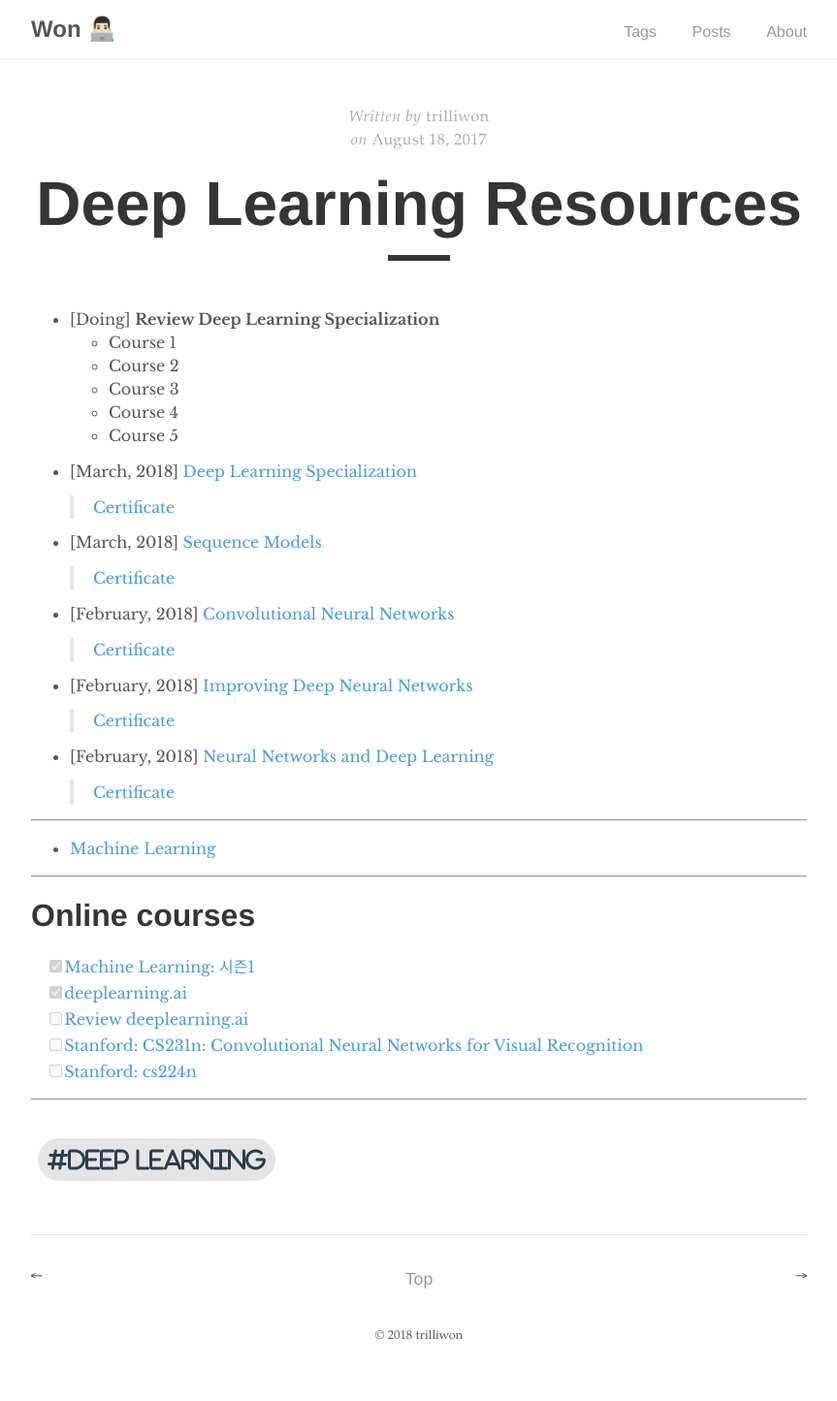
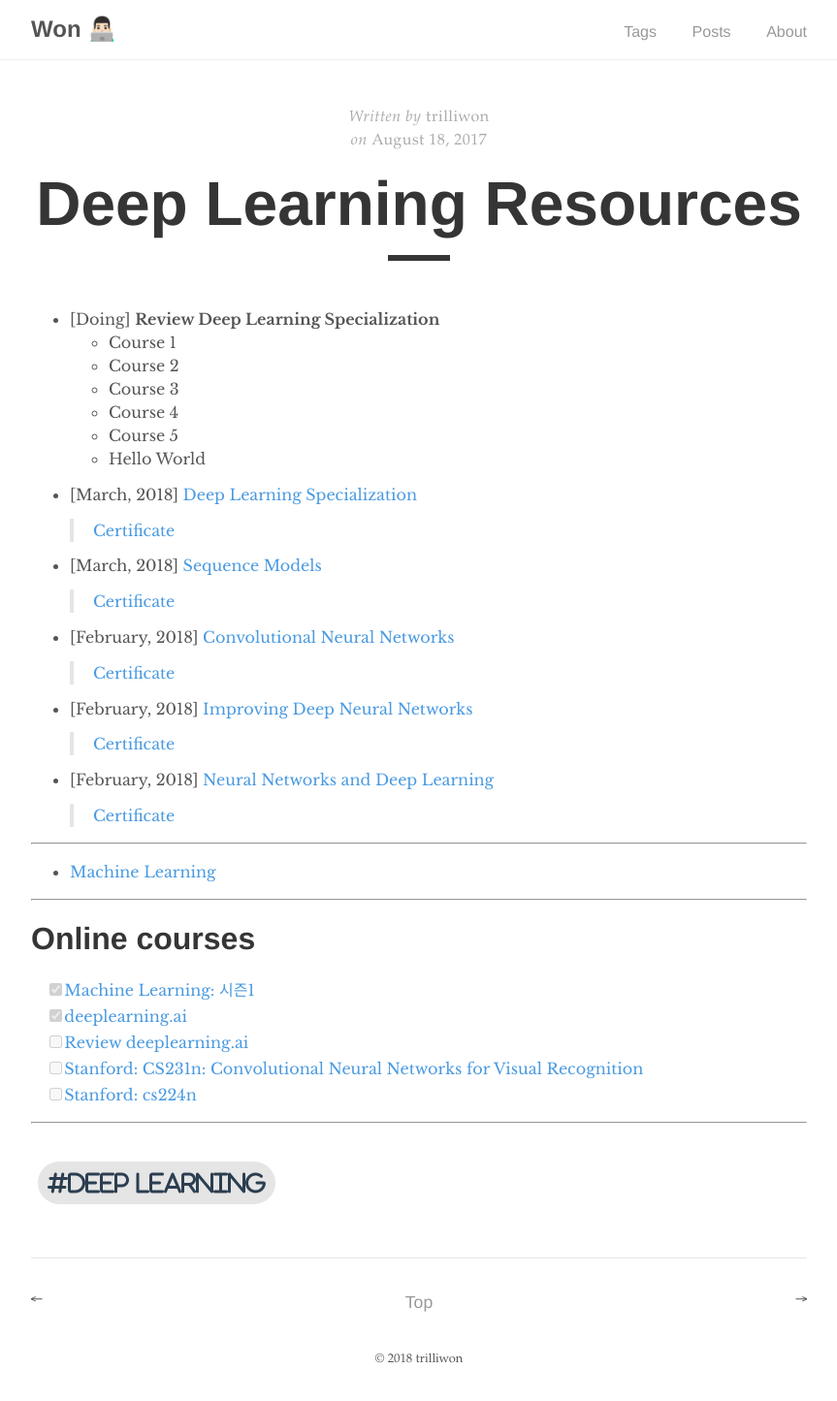
Before and after one commit to trilliwon/ABL, a Jekyll site: the page built from _posts/ai/2017-08-19-deep-learning-resources.md, in a window 1280 px wide. Shown: the whole page at 97% size, without its empty margins (208-1071 px from the left). Built offline with Jekyll 4.4.1, drawn with Linux system fonts in a browser that asks for light colours; nearby versions of some CDN libraries; before the commit the page ends 1421 px from its top, so only the background shows below that.

Commit message:
Sat Apr 14 16:17:14 KST 2018

```diff
--- a/_posts/ai/2017-08-19-deep-learning-resources.md
+++ b/_posts/ai/2017-08-19-deep-learning-resources.md
@@ -11,7 +11,8 @@
   - Course 3
   - Course 4
   - Course 5
-    >
+  - Hello World
+  >
 
 - [March, 2018] [Deep Learning Specialization](https://www.coursera.org/specializations/deep-learning)
   > [Certificate](https://www.coursera.org/account/accomplishments/specialization/certificate/M5VPTPT432D9)
```
Also changed, not shown: _posts/programming/2017-11-19-vim.md (+2 -0 lines), _posts/ios/2018-04-06-mvc-mvp-mvvm.md (line endings or trailing spaces).
